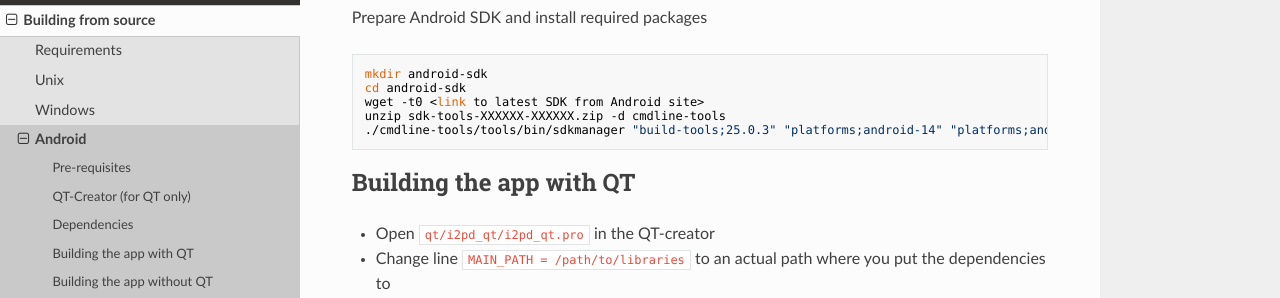
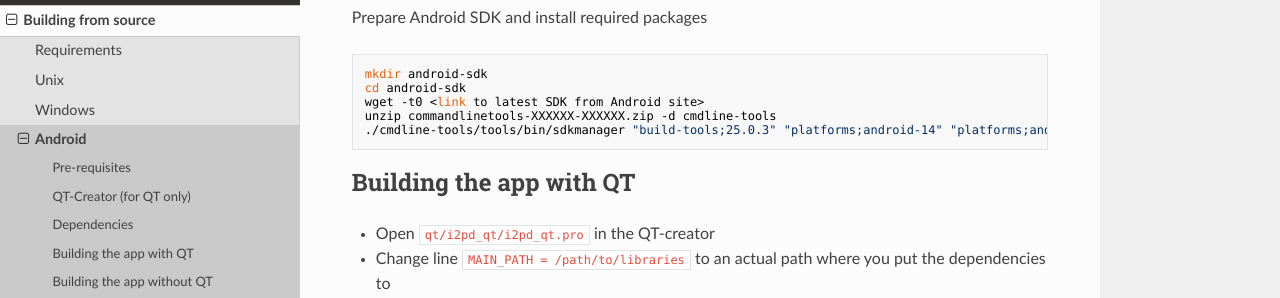
Before and after one commit to PurpleI2P/i2pd_docs_en, an MkDocs documentation site: the page built from docs/devs/building/android.md, in a window 1280 px wide and 900 px high, scrolled down 663 px. Shown: the part 165-463 px from the top of the window. Built offline with MkDocs 1.6.1, drawn with Linux system fonts in a browser that asks for light colours; nearby versions of some CDN libraries; old or Windows-style settings are respelled for this version of MkDocs.

Commit message:
more recent name for commandlinetools-*.zip archive

```diff
--- a/docs/devs/building/android.md
+++ b/docs/devs/building/android.md
@@ -38,7 +38,7 @@ Prepare Android SDK and install required packages
 	mkdir android-sdk
 	cd android-sdk
 	wget -t0 <link to latest SDK from Android site>
-	unzip sdk-tools-XXXXXX-XXXXXX.zip -d cmdline-tools
+	unzip commandlinetools-XXXXXX-XXXXXX.zip -d cmdline-tools
 	./cmdline-tools/tools/bin/sdkmanager "build-tools;25.0.3" "platforms;android-14" "platforms;android-25" "platform-tools"
 
 Building the app with QT
```
